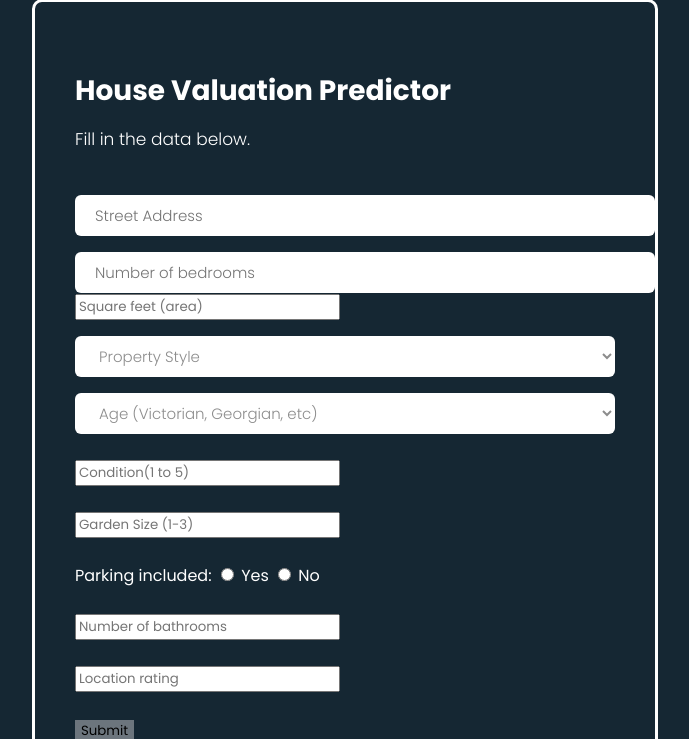
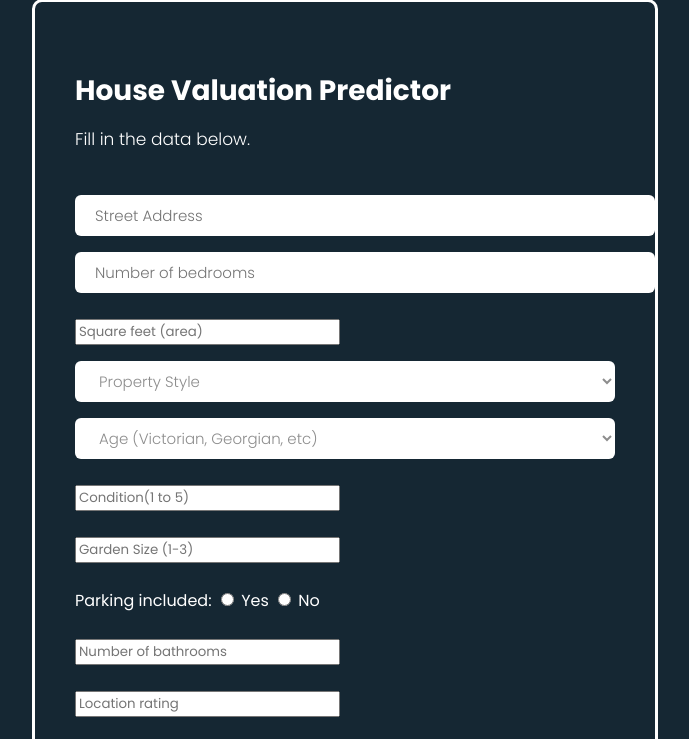
Before and after one commit to JKaleteGit/valuation-app, a Flask app: page / in a window 1280 px wide. Shown: the part 69-808 px from the top of the page, without its empty margins (295-984 px from the left). Run offline with Flask 2, Linux system fonts and the light colour scheme.

Commit message:
css stuff

```diff
--- a/templates/main.html
+++ b/templates/main.html
@@ -20,10 +20,10 @@
 
                         <div class="col-md-12">
                             <input class="form-control" type="text" name="bedroom" placeholder="Number of bedrooms" required>
-                            <br>
                         </div>
 
                         <div class="col-md-12">
+                            <br>
                             <input class="form-control" type="number" name="sqf" placeholder="Square feet (area)" required>
                         </div>
 
@@ -86,7 +86,7 @@
 
                         <div class="form-button mt-3">
                             <br>
-                            <button id="submit" type="submit" class="btn btn-primary">Submit</button>
+                            <input type="submit">Submit</button>
                         </div>
                     </form>
                 </div>
```
